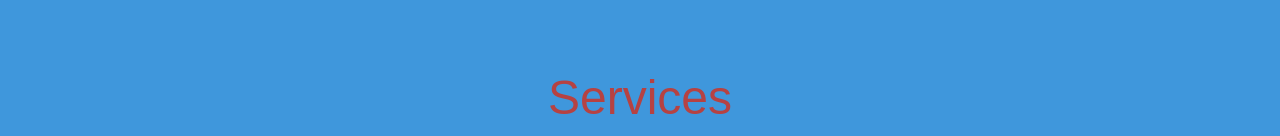
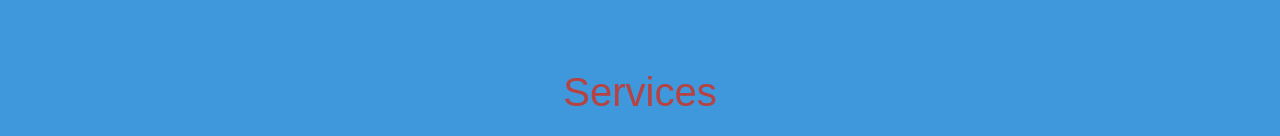
Before and after one commit to SpectreAscended/spa, a React (Vite) app: page / in a window 1280 px wide. Shown: the part 664-800 px from the top of the page. Built offline with nearby package versions, Linux system fonts and the light colour scheme; a web font is replaced by a local one.

Commit message:
Crated location component

```diff
--- a/src/index.css
+++ b/src/index.css
@@ -34,7 +34,7 @@ img {
 }
 
 h2 {
-  font-size: 3rem;
+  font-size: 2.5rem;
   text-align: center;
 }
 
```
Also changed, not shown: src/components/Location.tsx (added, +12 -0 lines), src/components/location.module.css (added).
